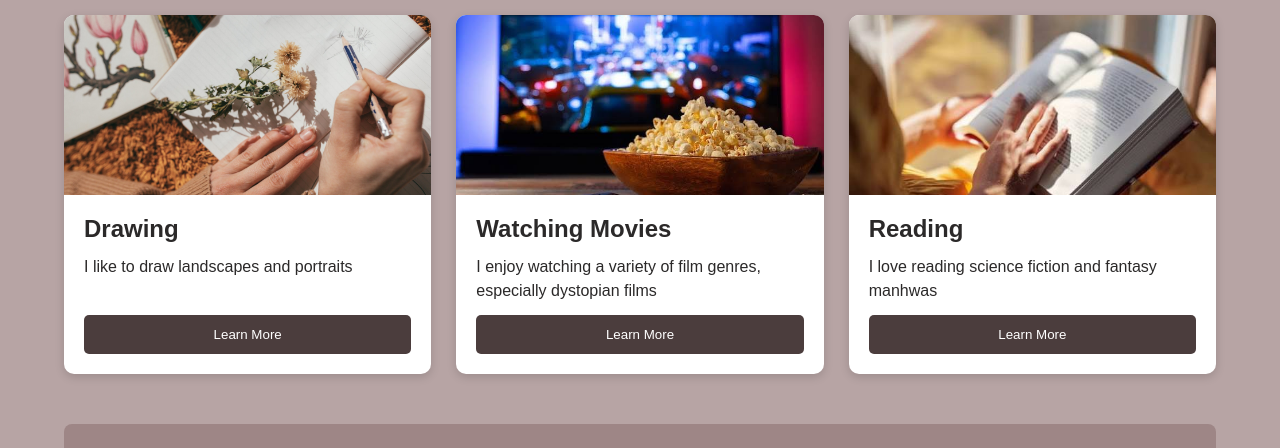
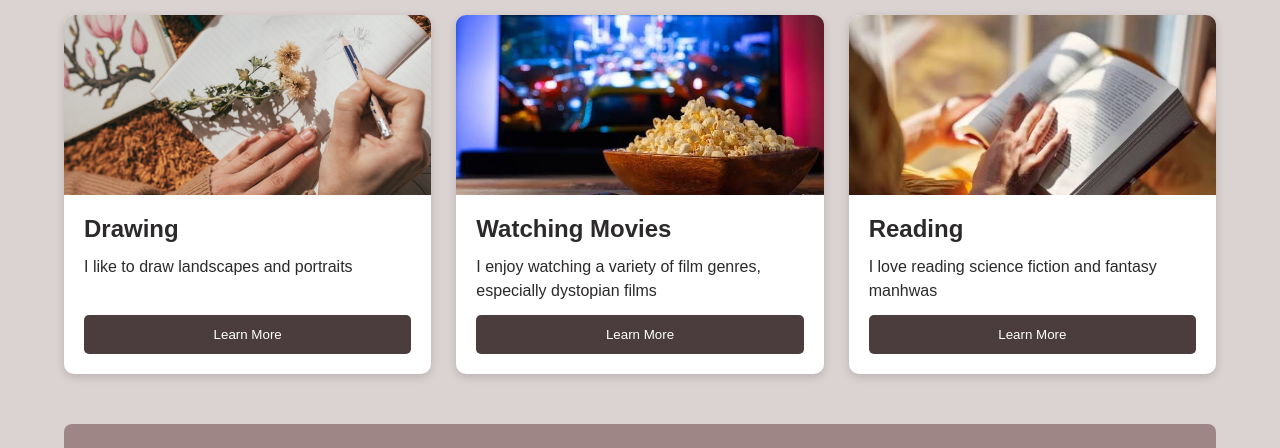
Before and after one commit to qzxcvwyil/2assignment, a plain HTML site: page index.html in a window 1280 px wide. Shown: the part 232-680 px from the top of the page. Drawn offline with Linux system fonts and the light colour scheme.

Commit message:
Update style.css

```diff
--- a/style.css
+++ b/style.css
@@ -6,7 +6,7 @@
 body{
     margin: 0;
     font-family: 'Poppins', sans-serif;
-    background-color: #b7a4a4;
+    background-color: #dbd2d2;
     color: #2b2929;
 }
 img{
```
